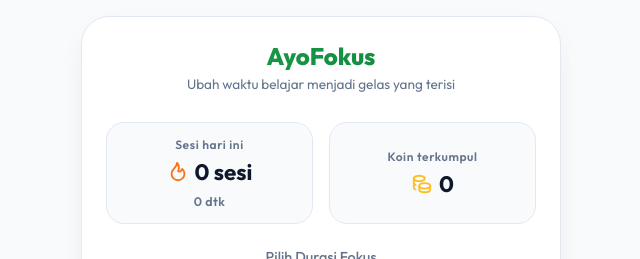
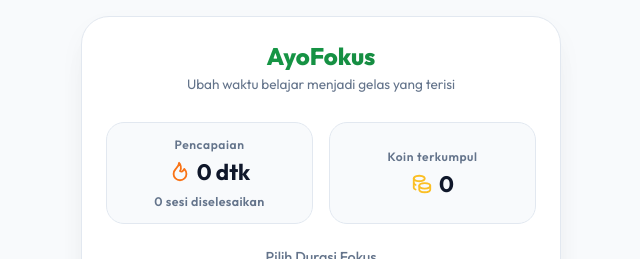
Before and after one commit to dracoslayer9/Stiqy, a React (Vite) app: page / in a window 1280 px wide. Shown: the top 259 px of the page, without its empty margins (319-959 px from the left). Built offline with nearby package versions, Linux system fonts and the light colour scheme.

Commit message:
feat: highlight total focus time as main stat, move session count below

```diff
--- a/src/App.jsx
+++ b/src/App.jsx
@@ -240,15 +240,15 @@ export default function App() {
       {!showGlassView && (
         <div className="stats-grid">
           <div className="stat-card">
-            <span className="stat-label">Sesi hari ini</span>
+            <span className="stat-label">Pencapaian</span>
             <div className="stat-value">
               <IconFlame size={22} style={{ color: '#f97316' }} />
-              {dailyStats.completedCount} sesi
-            </div>
-            <div className="stat-duration">
               {dailyStats.totalSeconds > 0
                 ? formatDuration(dailyStats.totalSeconds)
                 : '0 dtk'}
+            </div>
+            <div className="stat-duration">
+              {dailyStats.completedCount} sesi diselesaikan
             </div>
           </div>
           <div className="stat-card">
```
